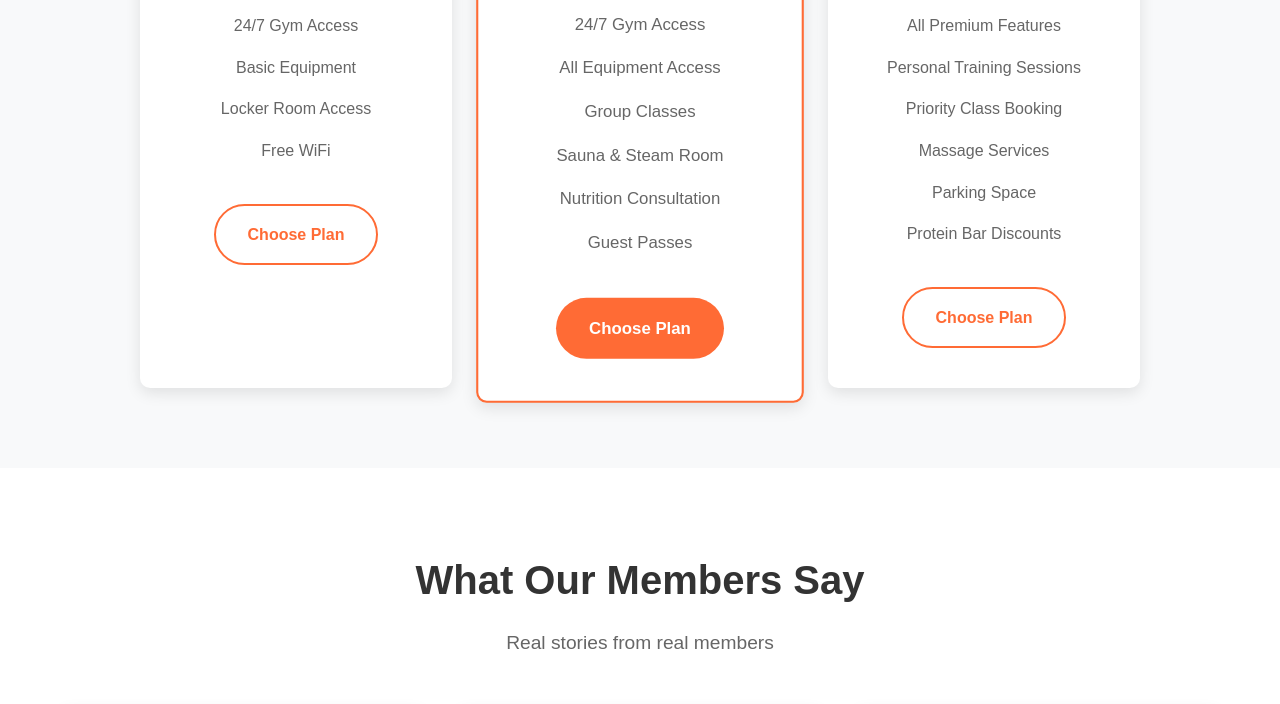
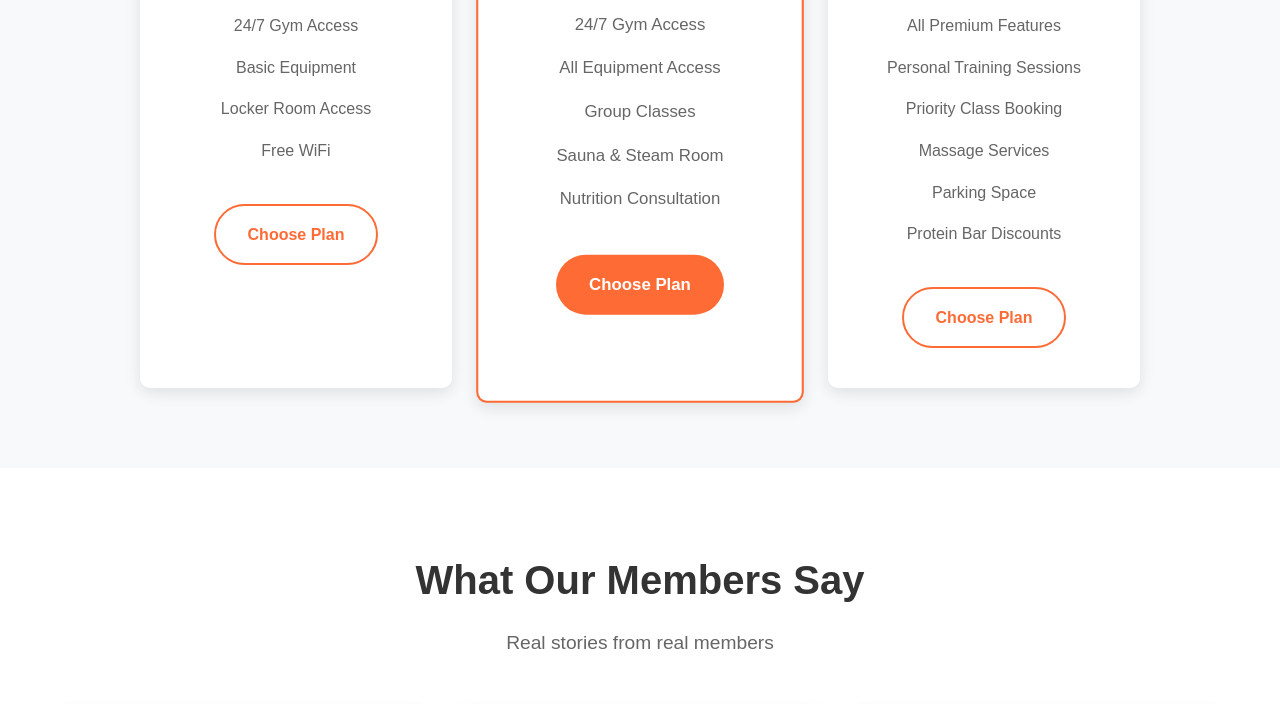
Before and after one commit to Viraj185/fitZone-, a plain HTML site: page index.html in a window 1280 px wide. Shown: the part 2644-3348 px from the top of the page. Drawn offline with Linux system fonts and the light colour scheme.

Commit message:
Update index.html
guest passes

```diff
--- a/index.html
+++ b/index.html
@@ -164,7 +164,7 @@
                         <li>Group Classes</li>
                         <li>Sauna & Steam Room</li>
                         <li>Nutrition Consultation</li>
-                        <li>Guest Passes</li>
+<!--                         <li>Guest Passes</li> -->
                     </ul>
                     <a href="#join" class="btn btn-primary">Choose Plan</a>
                 </div>
```
